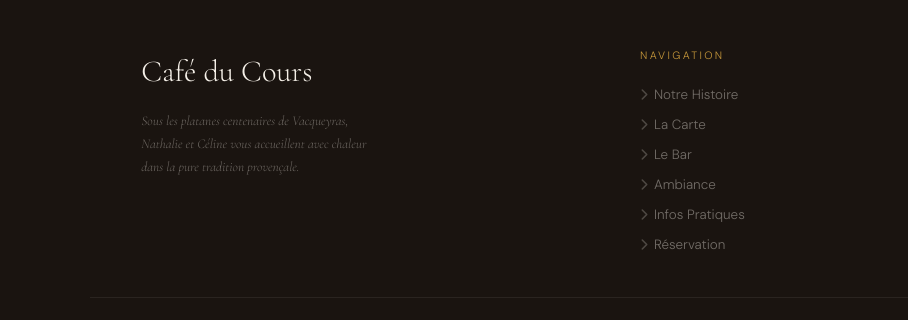
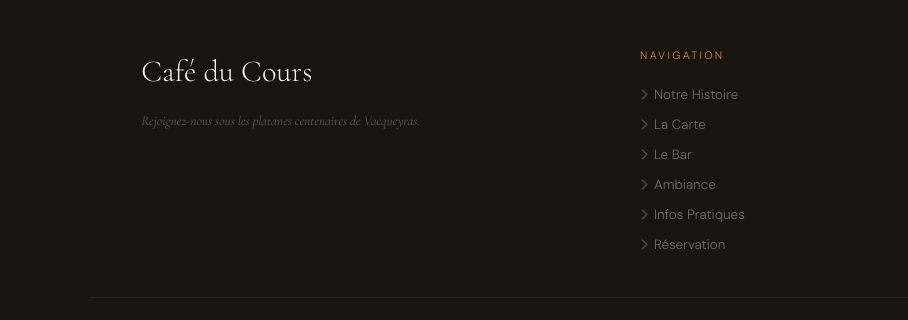
Before and after one commit to aragenceweb-crypto/le-caf-du-cours-, a plain HTML site: page index.html in a window 1280 px wide. Shown: the part 6642-6962 px from the top of the page, 0-908 px from the left. Drawn offline with nearby package versions, Linux system fonts and the light colour scheme.

Commit message:
Add files via upload

```diff
--- a/index.html
+++ b/index.html
@@ -3315,9 +3315,8 @@
       <div>
         <p class="footer-brand">Café du Cours</p>
         <p class="footer-tagline">
-          Sous les platanes centenaires de Vacqueyras,<br>
-          Nathalie et Céline vous accueillent avec chaleur<br>
-          dans la pure tradition provençale.
+          Rejoignez-nous sous les platanes centenaires de Vacqueyras.
+
         </p>
       </div>
 
```
